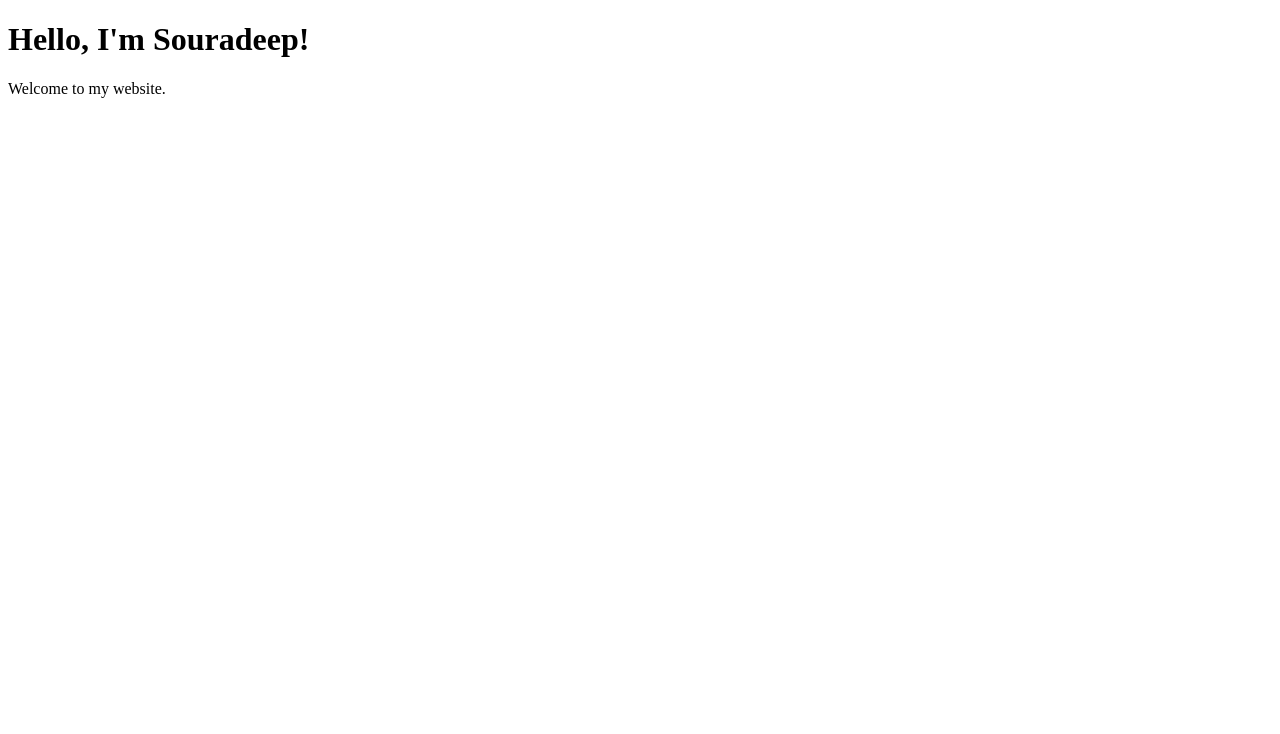
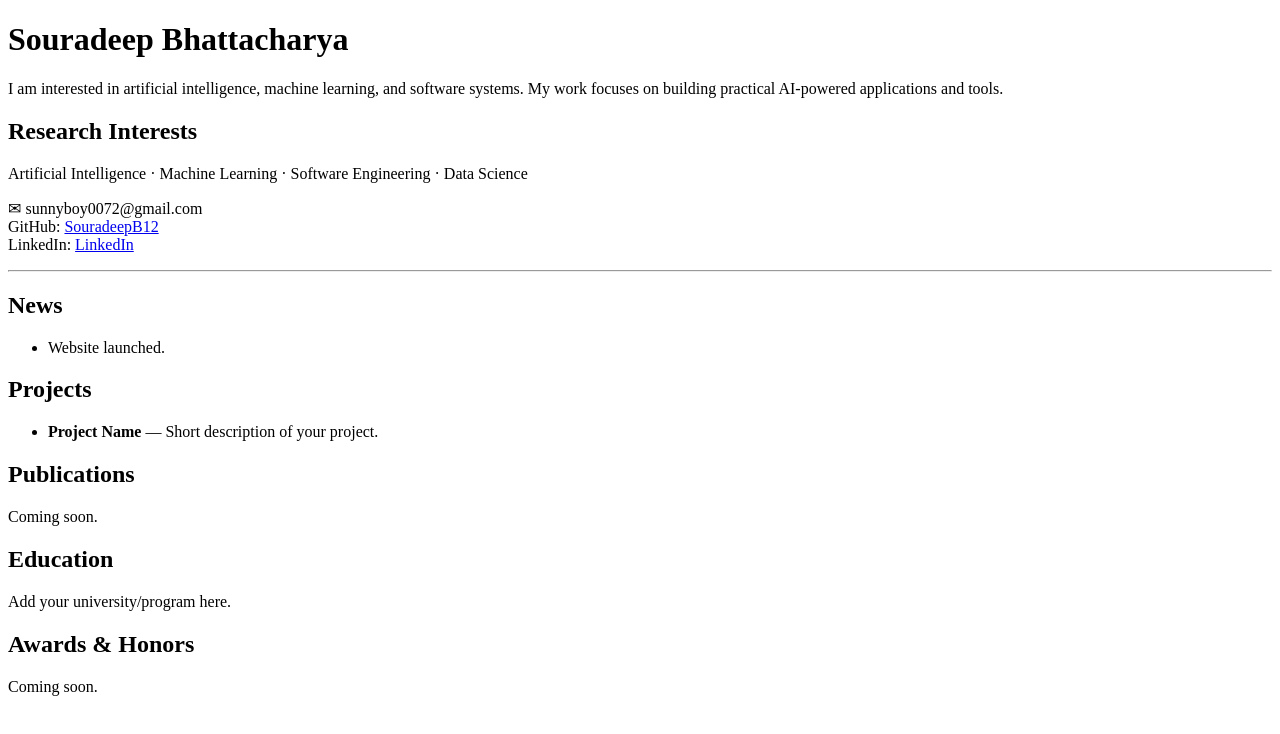
Before and after one commit to SouradeepB12/SouradeepB12.github.io, a plain HTML site: page index.html in a window 1280 px wide. Drawn offline with Linux system fonts and the light colour scheme.

Commit message:
Revise index.html with personal and project details
Updated content and structure of the index.html file to include personal information, research interests, contact details, and sections for news, projects, publications, education, and awards.

```diff
--- a/index.html
+++ b/index.html
@@ -1,10 +1,46 @@
 <!DOCTYPE html>
 <html>
 <head>
-    <title>Souradeep Bhattacharya</title>
+  <title>Souradeep Bhattacharya</title>
 </head>
 <body>
-    <h1>Hello, I'm Souradeep!</h1>
-    <p>Welcome to my website.</p>
+  <h1>Souradeep Bhattacharya</h1>
+
+  <p>
+    I am interested in artificial intelligence, machine learning, and software systems.
+    My work focuses on building practical AI-powered applications and tools.
+  </p>
+
+  <h2>Research Interests</h2>
+  <p>
+    Artificial Intelligence · Machine Learning · Software Engineering · Data Science
+  </p>
+
+  <p>
+    ✉ sunnyboy0072@gmail.com<br>
+    GitHub: <a href="https://github.com/SouradeepB12">SouradeepB12</a><br>
+    LinkedIn: <a href="#">LinkedIn</a>
+  </p>
+
+  <hr>
+
+  <h2>News</h2>
+  <ul>
+    <li>Website launched.</li>
+  </ul>
+
+  <h2>Projects</h2>
+  <ul>
+    <li><b>Project Name</b> — Short description of your project.</li>
+  </ul>
+
+  <h2>Publications</h2>
+  <p>Coming soon.</p>
+
+  <h2>Education</h2>
+  <p>Add your university/program here.</p>
+
+  <h2>Awards & Honors</h2>
+  <p>Coming soon.</p>
 </body>
 </html>
```
